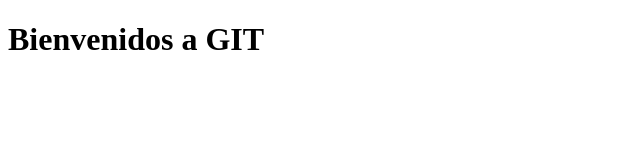
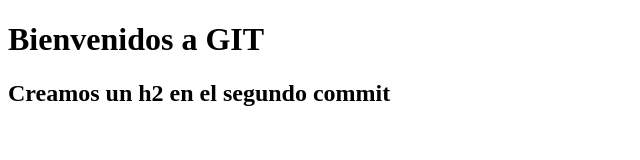
Before and after one commit to IvanGAdotti/RepositorioCoder, a plain HTML site: page index.html in a window 1280 px wide. Shown: the whole page, without its empty margins (0-640 px from the left). Drawn offline with Linux system fonts and the light colour scheme.

Commit message:
Creamos un segundo commit con un h2 en el index

```diff
--- a/index.html
+++ b/index.html
@@ -8,5 +8,7 @@
 </head>
 <body>
     <h1>Bienvenidos a GIT</h1>
+    <h2>Creamos un h2 en el segundo commit
+    </h2>
 </body>
 </html>
```
